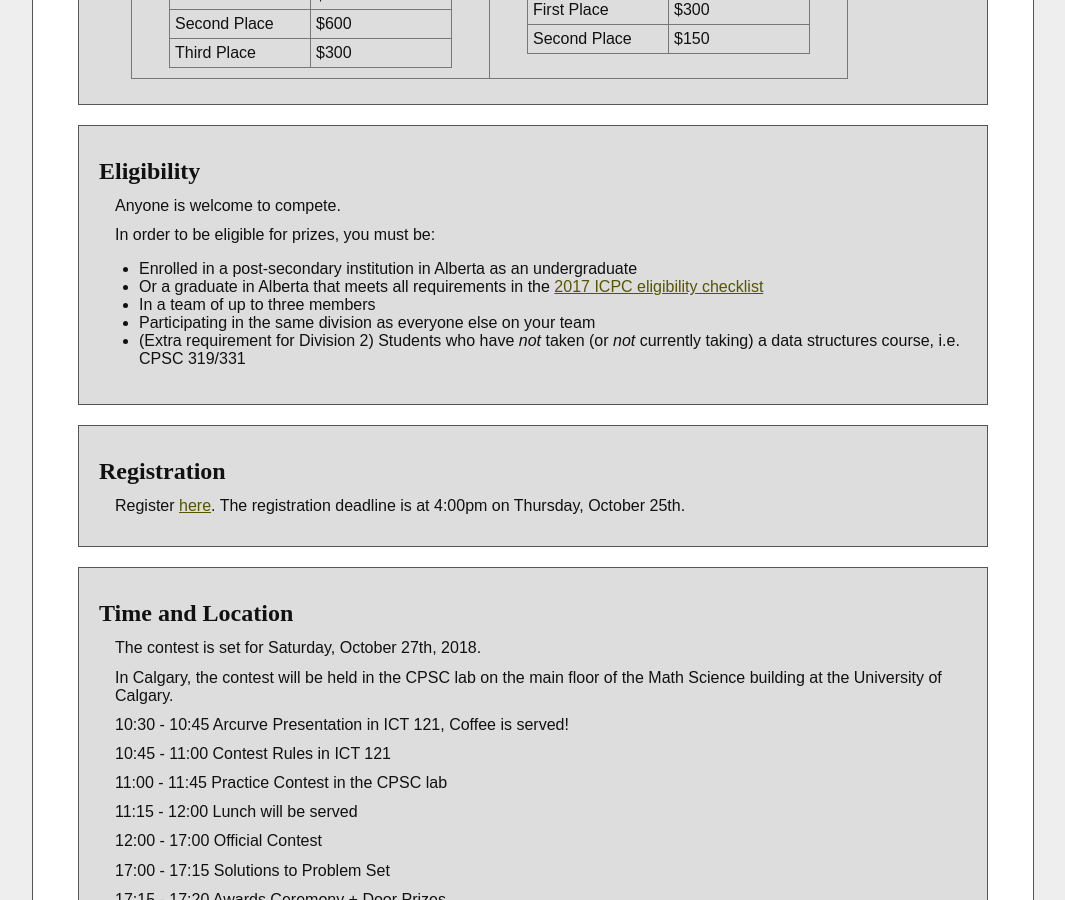
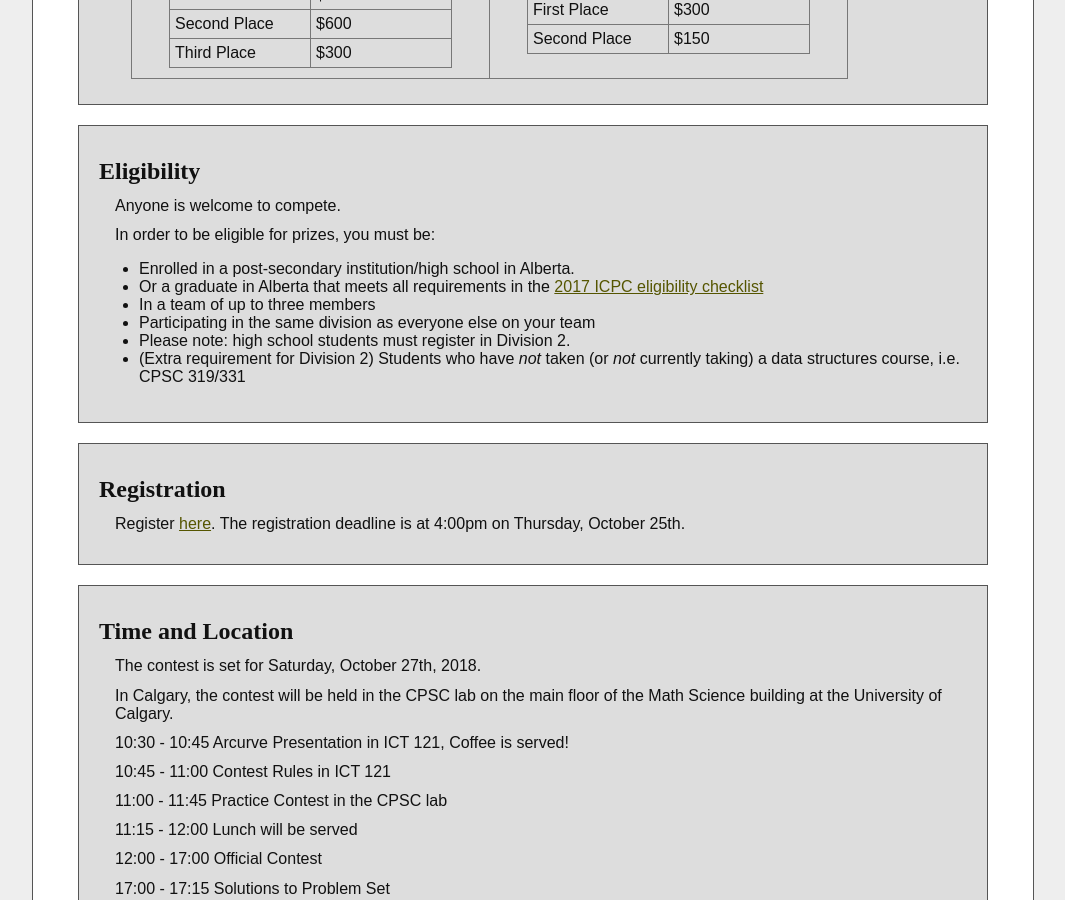
Before and after one commit to ProblemSolvingClub/psc-website, a Jekyll site: the page contests/acpc/2018/index.html, which Jekyll copies as it is, in a window 1280 px wide and 900 px high, scrolled down 606 px. Shown: the whole window, without its empty margins (107-1172 px from the left). Built offline with Jekyll 4.4.1, drawn with Linux system fonts in a browser that asks for light colours; some web fonts are replaced.

Commit message:
prize eligibility

```diff
--- a/contests/acpc/2018/index.html
+++ b/contests/acpc/2018/index.html
@@ -80,11 +80,12 @@
             <p>
             In order to be eligible for prizes, you must be:
             <ul>
-                <li> Enrolled in a post-secondary institution in Alberta as an undergraduate </li>
+                <li> Enrolled in a post-secondary institution/high school in Alberta. </li>
 
 		<li>Or a graduate in Alberta that meets all requirements in the <a href="http://icpc.baylor.edu/download/regionals/rules/EligibilityDecisionTree-2017.pdf">2017 ICPC eligibility checklist</a></li>
                 <li> In a team of up to three members </li>
                 <li> Participating in the same division as everyone else on your team </li>
+		<li> Please note: high school students must register in Division 2. </li>
 
                 <li> (Extra requirement for Division 2) Students who have <em>not</em> taken (or <em>not</em> currently taking) a data structures course, i.e. CPSC 319/331 </li>
 
```
